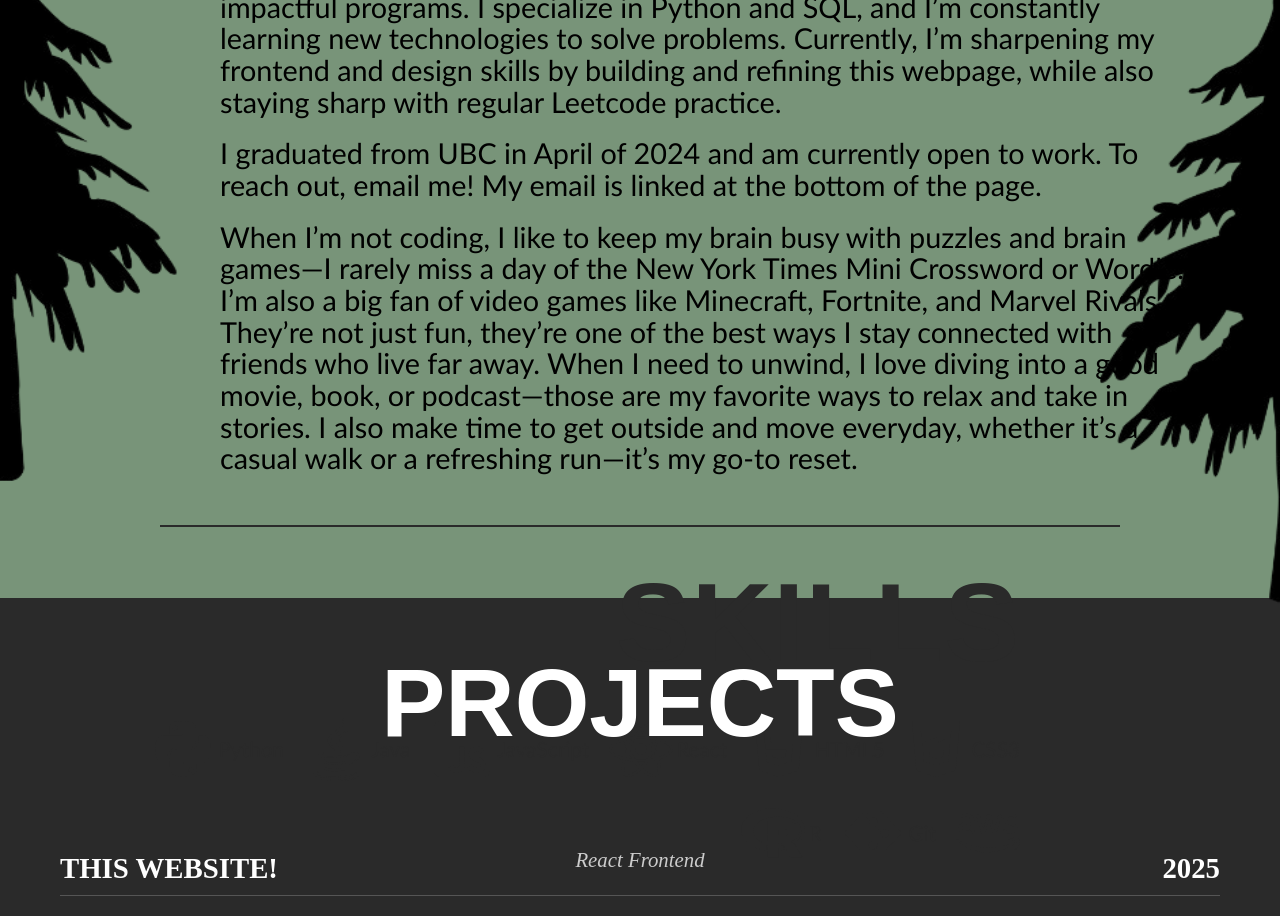
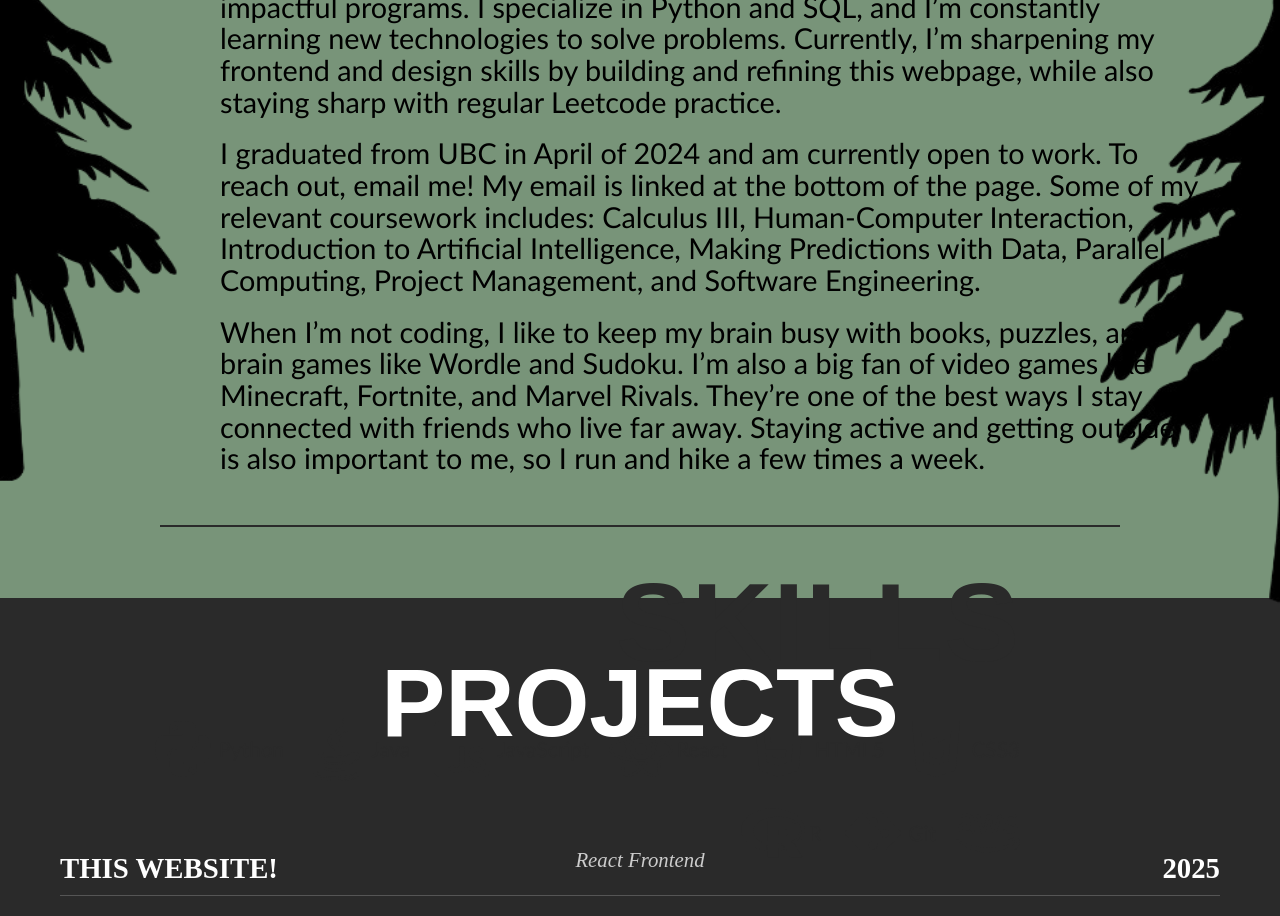
Before and after one commit to bethchesman/portfolio, a React app: page / in a window 1280 px wide. Shown: the part 980-1896 px from the top of the page. Built offline with nearby package versions, Linux system fonts and the light colour scheme; the HTML template or start-up script is replaced by a standard one.

Commit message:
changed about me

```diff
--- a/src/pages/About.jsx
+++ b/src/pages/About.jsx
@@ -15,12 +15,13 @@ function About() {
       </p>
       <p>
         I graduated from UBC in April of 2024 and am currently open to work. To reach out, email me! My email is linked at the bottom of the page.
+        Some of my relevant coursework includes: Calculus III, Human-Computer Interaction, Introduction to Artificial Intelligence, Making Predictions
+         with Data, Parallel Computing, Project Management, and Software Engineering.
       </p>
       <p>
-      When I’m not coding, I like to keep my brain busy with puzzles and brain games—I rarely miss a day of the New York Times Mini Crossword or Wordle.
-       I’m also a big fan of video games like Minecraft, Fortnite, and Marvel Rivals. They’re not just fun, they’re one of the best ways I stay
-       connected with friends who live far away. When I need to unwind, I love diving into a good movie, book, or podcast—those are my favorite
-        ways to relax and take in stories. I also make time to get outside and move everyday, whether it’s a casual walk or a refreshing run—it’s my go-to reset.
+      When I’m not coding, I like to keep my brain busy with books, puzzles, and brain games like Wordle and Sudoku. I’m also a big fan of video
+      games like Minecraft, Fortnite, and Marvel Rivals. They’re one of the best ways I stay connected with friends who live far away.
+      Staying active and getting outside is also important to me, so I run and hike a few times a week.
       </p>
     </div>
 
--- a/src/pages/Projects.jsx
+++ b/src/pages/Projects.jsx
@@ -6,7 +6,7 @@ const projectData = [
     title: "THIS WEBSITE!",
     year: "2025",
     shortDescription: "React Frontend",
-    fullDescription: "This website is both my portfolio and a chance for me to further develop my frontend skills. I didn't have professional frontend training, so projects like this really help me learn. What you're looking at currently is my first version, which I plan on further improving. My next goal is to add some interactive features.",
+    fullDescription: "This website is both my portfolio and a chance for me to further develop my frontend skills. I didn't have professional frontend training, so projects like this really help me learn. What you're looking at currently is my first version, which I plan on further improving. My next goal is to add some interactive features and make the site compatible with phones.",
   },{
     title: "Video Sharing Site",
     year: "2024",
```
